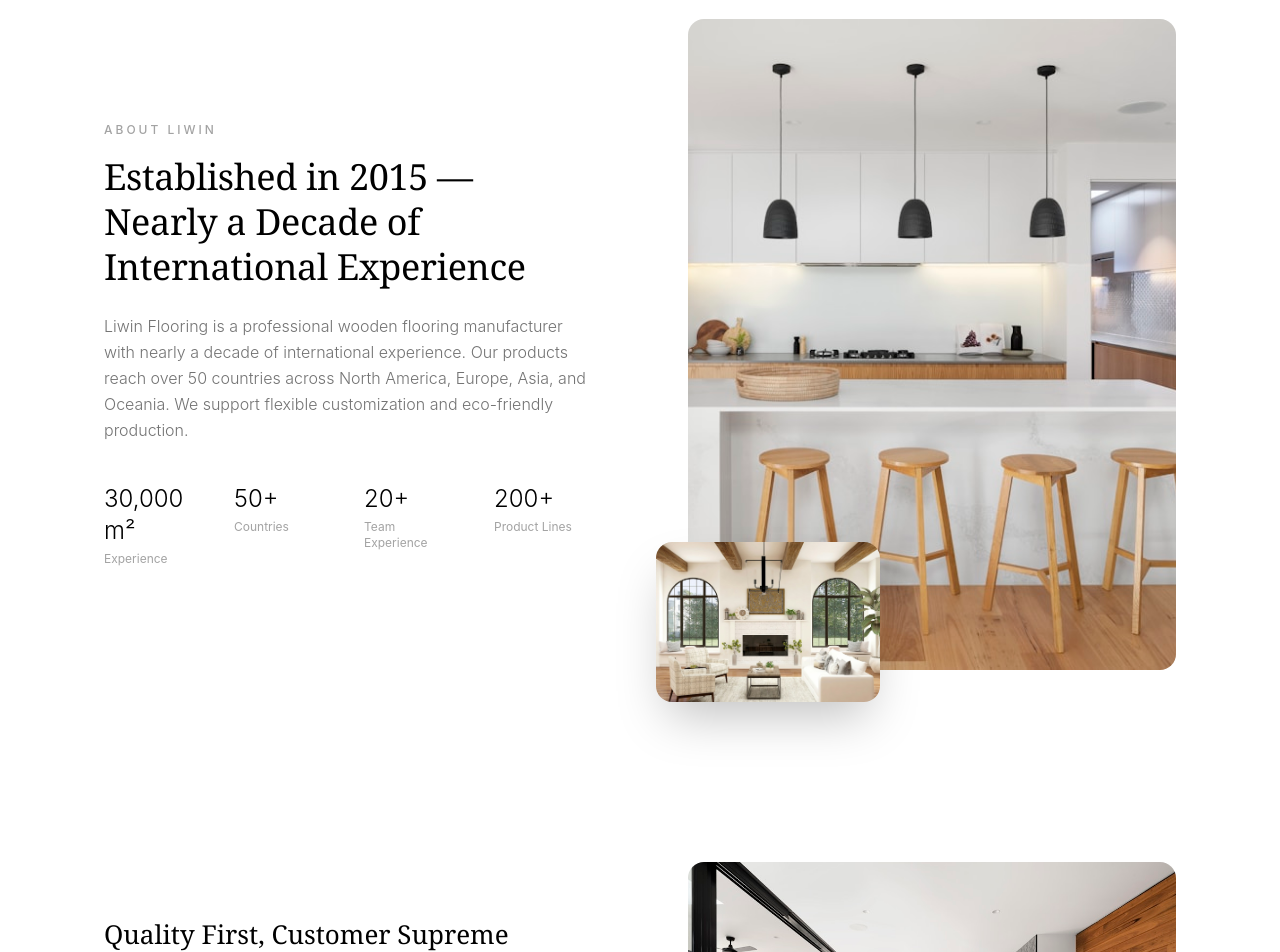
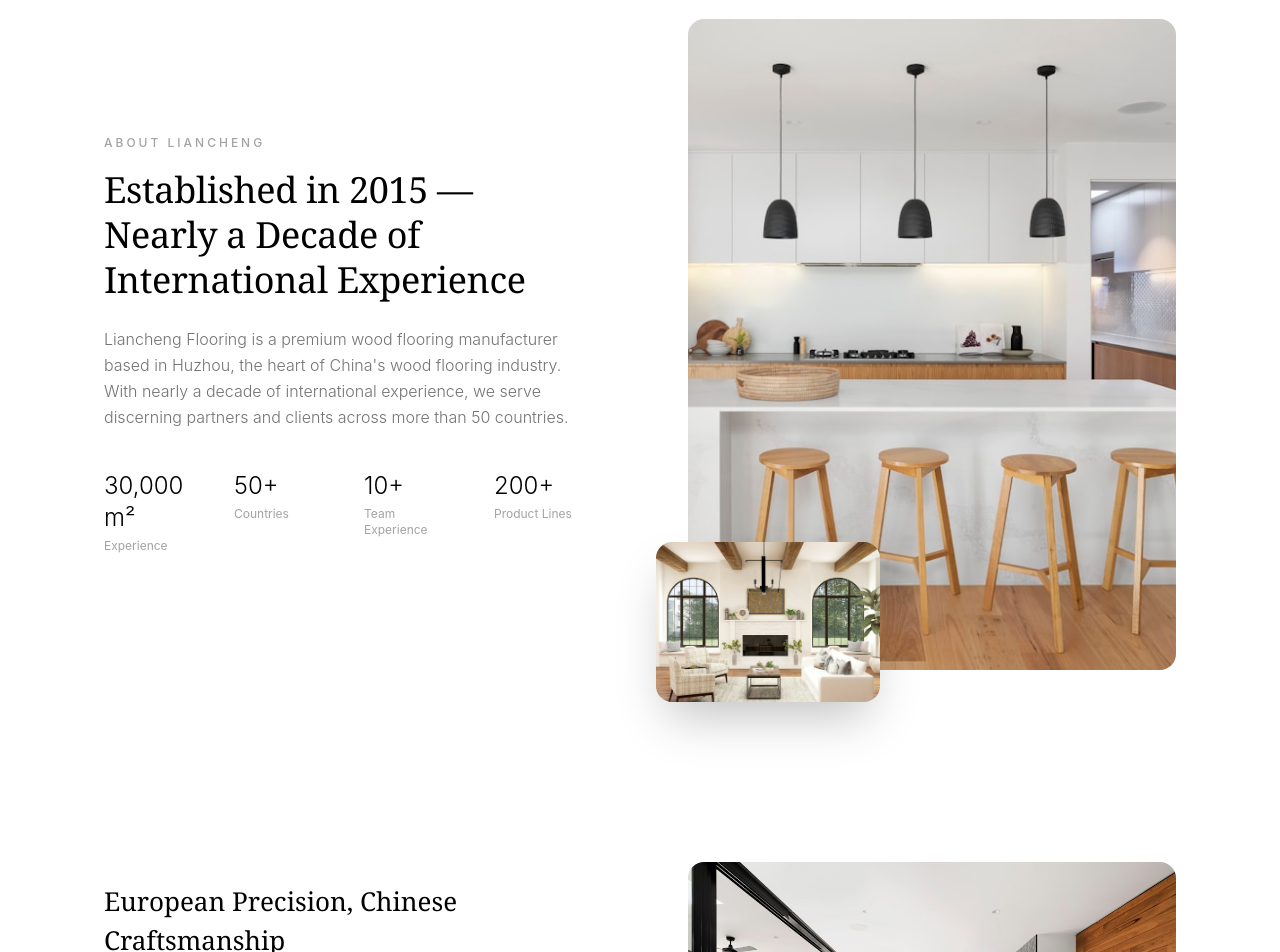
Before and after one commit to hour1117/flooring-website, a Next.js app: page /en in a window 1280 px wide. Shown: the part 3240-4192 px from the top of the page. Built offline with nearby package versions, Linux system fonts and the light colour scheme.

Commit message:
v9: sync AboutSnippet facts with About page, Liancheng rebrand, fix FR address, stat 20+→10+

```diff
--- a/src/app/[locale]/about/page.tsx
+++ b/src/app/[locale]/about/page.tsx
@@ -36,12 +36,12 @@
     pt: 'Quem Somos',
   },
   introBody: {
-    en: 'Liwin Flooring is a premium wood flooring manufacturer located at No. 888 Tunheng Road, Nanxun Town, Nanxun District, Huzhou City, Zhejiang Province, P.R.China — the renowned center of the country\'s wood flooring industry. With nearly a decade of international experience, we serve discerning partners and homeowners across more than 50 countries.\n\nOur expertise spans engineered wood, solid wood, laminate, and parquet flooring, crafted within a 30,000 m² production facility equipped with advanced European technology, including Austrian Wintersteiger frame saws, Italian Nardi drying kilns, German HOMAG processing lines, and Belgian Uniclic locking systems.\n\nEvery plank undergoes ten rigorous production stages to ensure exceptional stability, precision, and durability. Beyond manufacturing, we deliver tailored flooring solutions — from custom dimensions and exclusive finishes to private-label packaging — designed to meet the unique requirements of every project.',
-    ru: 'Liwin Flooring — премиальный производитель деревянных полов по адресу: No. 888 Tunheng Road, Nanxun Town, Nanxun District, Huzhou City, Zhejiang Province, P.R.China — признанного центра деревообрабатывающей промышленности страны. С почти десятилетним международным опытом мы обслуживаем взыскательных партнеров и домовладельцев в более чем 50 странах.\n\nНаш опыт охватывает инженерные, массивные, ламинированные и паркетные полы, созданные на производстве площадью 30 000 м², оснащенном передовым европейским оборудованием — от австрийских рамных пил Wintersteiger до итальянских сушильных камер Nardi, немецких линий HOMAG и бельгийских замков Uniclic.\n\nКаждая доска проходит десять строгих производственных этапов для исключительной стабильности, точности и долговечности. Мы предлагаем индивидуальные решения — от нестандартных размеров до эксклюзивной упаковки.',
-    zh: 'Liwin Flooring是一家高端木地板制造商，位于中国浙江省湖州市南浔区南浔镇屯横路888号 — 中国木地板之都。拥有近十年的国际经验，我们服务全球50多个国家的挑剔客户与合作伙伴。\n\n我们专注于工程地板、实木地板、强化地板和拼花地板，在30,000平方米的生产基地内打造，配备先进的欧洲技术 — 包括奥地利Wintersteiger框锯、意大利Nardi干燥窑、德国HOMAG生产线和比利时Uniclic锁扣系统。\n\n每一块地板都经过十道严格的生产工序，确保卓越的稳定性、精度和耐久性。我们从制造延伸至定制解决方案 — 从特殊尺寸、专属表面处理到自有品牌包装 — 满足每个项目的独特需求。',
-    es: 'Liwin Flooring es un fabricante premium de pisos de madera ubicado en No. 888 Tunheng Road, Nanxun Town, Nanxun District, Huzhou City, Zhejiang Province, P.R.China — el reconocido centro de la industria maderera del país. Con casi una década de experiencia internacional, servimos a socios y propietarios exigentes en más de 50 países.\n\nNuestra experiencia abarca pisos de ingeniería, madera maciza, laminados y parquet, elaborados en una instalación de 30,000 m² equipada con avanzada tecnología europea, incluyendo sierras de bastidor austriacas Wintersteiger, hornos de secado italianos Nardi, líneas de procesamiento alemanas HOMAG y sistemas de cierre belgas Uniclic.\n\nCada tabla pasa por diez rigurosas etapas de producción para garantizar estabilidad, precisión y durabilidad excepcionales. Ofrecemos soluciones personalizadas — desde dimensiones a medida hasta acabados exclusivos y empaques de marca privada.',
-    fr: 'Liwin Flooring est un fabricant premium de parquet basé à Huzhou, en Chine — le centre renommé de l\'industrie du parquet du pays. Avec près d\'une décennie d\'expérience internationale, nous servons des partenaires et propriétaires exigeants dans plus de 50 pays.\n\nNotre expertise couvre les parquets contrecollés, massifs, stratifiés et mosaïques, fabriqués dans une installation de 30 000 m² équipée de technologies européennes avancées — scies à cadre autrichiennes Wintersteiger, séchoirs italiens Nardi, lignes de traitement allemandes HOMAG et systèmes de verrouillage belges Uniclic.\n\nChaque lame passe par dix étapes de production rigoureuses pour garantir une stabilité, une précision et une durabilité exceptionnelles. Nous livrons des solutions personnalisées — des dimensions sur mesure aux finitions exclusives et emballages de marque privée.',
-    pt: 'Liwin Flooring é um fabricante premium de pisos de madeira localizado em No. 888 Tunheng Road, Nanxun Town, Distrito de Nanxun, Huzhou, Zhejiang, China — o renomado centro da indústria de pisos de madeira do país. Com quase uma década de experiência internacional, atendemos parceiros e proprietários exigentes em mais de 50 países.\n\nNossa experiência abrange pisos de engenharia, madeira maciça, laminados e parquet, fabricados em uma instalação de 30.000 m² equipada com tecnologia europeia avançada — serras de quadro austríacas Wintersteiger, fornos de secagem italianos Nardi, linhas de processamento alemãs HOMAG e sistemas de trava belgas Uniclic.\n\nCada tábua passa por dez rigorosas etapas de produção para garantir estabilidade, precisão e durabilidade excepcionais. Entregamos soluções personalizadas — de dimensões sob medida a acabamentos exclusivos e embalagens de marca própria.',
+    en: 'Liancheng Flooring is a premium wood flooring manufacturer located at No. 888 Tunheng Road, Nanxun Town, Nanxun District, Huzhou City, Zhejiang Province, P.R.China — the renowned center of the country\'s wood flooring industry. With nearly a decade of international experience, we serve discerning partners and homeowners across more than 50 countries.\n\nOur expertise spans engineered wood, solid wood, laminate, and parquet flooring, crafted within a 30,000 m² production facility equipped with advanced European technology, including Austrian Wintersteiger frame saws, Italian Nardi drying kilns, German HOMAG processing lines, and Belgian Uniclic locking systems.\n\nEvery plank undergoes ten rigorous production stages to ensure exceptional stability, precision, and durability. Beyond manufacturing, we deliver tailored flooring solutions — from custom dimensions and exclusive finishes to private-label packaging — designed to meet the unique requirements of every project.',
+    ru: 'Liancheng Flooring — премиальный производитель деревянных полов по адресу: No. 888 Tunheng Road, Nanxun Town, Nanxun District, Huzhou City, Zhejiang Province, P.R.China — признанного центра деревообрабатывающей промышленности страны. С почти десятилетним международным опытом мы обслуживаем взыскательных партнеров и домовладельцев в более чем 50 странах.\n\nНаш опыт охватывает инженерные, массивные, ламинированные и паркетные полы, созданные на производстве площадью 30 000 м², оснащенном передовым европейским оборудованием — от австрийских рамных пил Wintersteiger до итальянских сушильных камер Nardi, немецких линий HOMAG и бельгийских замков Uniclic.\n\nКаждая доска проходит десять строгих производственных этапов для исключительной стабильности, точности и долговечности. Мы предлагаем индивидуальные решения — от нестандартных размеров до эксклюзивной упаковки.',
+    zh: 'Liancheng Flooring是一家高端木地板制造商，位于中国浙江省湖州市南浔区南浔镇屯横路888号 — 中国木地板之都。拥有近十年的国际经验，我们服务全球50多个国家的挑剔客户与合作伙伴。\n\n我们专注于工程地板、实木地板、强化地板和拼花地板，在30,000平方米的生产基地内打造，配备先进的欧洲技术 — 包括奥地利Wintersteiger框锯、意大利Nardi干燥窑、德国HOMAG生产线和比利时Uniclic锁扣系统。\n\n每一块地板都经过十道严格的生产工序，确保卓越的稳定性、精度和耐久性。我们从制造延伸至定制解决方案 — 从特殊尺寸、专属表面处理到自有品牌包装 — 满足每个项目的独特需求。',
+    es: 'Liancheng Flooring es un fabricante premium de pisos de madera ubicado en No. 888 Tunheng Road, Nanxun Town, Nanxun District, Huzhou City, Zhejiang Province, P.R.China — el reconocido centro de la industria maderera del país. Con casi una década de experiencia internacional, servimos a socios y propietarios exigentes en más de 50 países.\n\nNuestra experiencia abarca pisos de ingeniería, madera maciza, laminados y parquet, elaborados en una instalación de 30,000 m² equipada con avanzada tecnología europea, incluyendo sierras de bastidor austriacas Wintersteiger, hornos de secado italianos Nardi, líneas de procesamiento alemanas HOMAG y sistemas de cierre belgas Uniclic.\n\nCada tabla pasa por diez rigurosas etapas de producción para garantizar estabilidad, precisión y durabilidad excepcionales. Ofrecemos soluciones personalizadas — desde dimensiones a medida hasta acabados exclusivos y empaques de marca privada.',
+    fr: 'Liancheng Flooring est un fabricant premium de parquet situé au No. 888, Route Tunheng, Bourg de Nanxun, District de Nanxun, Huzhou, Zhejiang, Chine — le centre renommé de l\'industrie du parquet du pays. Avec près d\'une décennie d\'expérience internationale, nous servons des partenaires et propriétaires exigeants dans plus de 50 pays.\n\nNotre expertise couvre les parquets contrecollés, massifs, stratifiés et mosaïques, fabriqués dans une installation de 30 000 m² équipée de technologies européennes avancées — scies à cadre autrichiennes Wintersteiger, séchoirs italiens Nardi, lignes de traitement allemandes HOMAG et systèmes de verrouillage belges Uniclic.\n\nChaque lame passe par dix étapes de production rigoureuses pour garantir une stabilité, une précision et une durabilité exceptionnelles. Nous livrons des solutions personnalisées — des dimensions sur mesure aux finitions exclusives et emballages de marque privée.',
+    pt: 'Liancheng Flooring é um fabricante premium de pisos de madeira localizado em No. 888 Tunheng Road, Nanxun Town, Distrito de Nanxun, Huzhou, Zhejiang, China — o renomado centro da indústria de pisos de madeira do país. Com quase uma década de experiência internacional, atendemos parceiros e proprietários exigentes em mais de 50 países.\n\nNossa experiência abrange pisos de engenharia, madeira maciça, laminados e parquet, fabricados em uma instalação de 30.000 m² equipada com tecnologia europeia avançada — serras de quadro austríacas Wintersteiger, fornos de secagem italianos Nardi, linhas de processamento alemãs HOMAG e sistemas de trava belgas Uniclic.\n\nCada tábua passa por dez rigorosas etapas de produção para garantir estabilidade, precisão e durabilidade excepcionais. Entregamos soluções personalizadas — de dimensões sob medida a acabamentos exclusivos e embalagens de marca própria.',
   },
   // Section titles
   ourProcess: {
@@ -70,12 +70,12 @@
     pt: 'Onde o Artesanato Encontra a Visão',
   },
   projectDesc: {
-    en: 'Every project reflects a commitment to exceptional materials, refined aesthetics, and flawless execution. Trusted by partners across global markets, Liwin Flooring delivers bespoke wood flooring solutions that elevate residential, hospitality, and commercial environments.',
-    ru: 'Каждый проект отражает приверженность исключительным материалам, утонченной эстетике и безупречному исполнению. Нам доверяют партнеры на мировых рынках — Liwin Flooring предлагает индивидуальные решения из дерева, которые преображают жилые, гостиничные и коммерческие пространства.',
-    zh: '每个项目都体现着对卓越材料、精致美学与完美执行的承诺。Liwin Flooring 深受全球市场合作伙伴的信赖，提供量身定制的地板解决方案，提升住宅、酒店及商业空间品质。',
-    es: 'Cada proyecto refleja un compromiso con materiales excepcionales, estética refinada y ejecución impecable. Con la confianza de socios en mercados globales, Liwin Flooring ofrece soluciones de pisos a medida que elevan espacios residenciales, hoteleros y comerciales.',
-    fr: 'Chaque projet reflète un engagement envers des matériaux d\'exception, une esthétique raffinée et une exécution sans faille. Reconnu par des partenaires sur les marchés mondiaux, Liwin Flooring propose des solutions de parquet sur mesure qui subliment les espaces résidentiels, hôteliers et commerciaux.',
-    pt: 'Cada projeto reflete um compromisso com materiais excepcionais, estética refinada e execução impecável. Reconhecido por parceiros em mercados globais, a Liwin Flooring oferece soluções de pisos sob medida que elevam espaços residenciais, hoteleiros e comerciais.',
+    en: 'Every project reflects a commitment to exceptional materials, refined aesthetics, and flawless execution. Trusted by partners across global markets, Liancheng Flooring delivers bespoke wood flooring solutions that elevate residential, hospitality, and commercial environments.',
+    ru: 'Каждый проект отражает приверженность исключительным материалам, утонченной эстетике и безупречному исполнению. Нам доверяют партнеры на мировых рынках — Liancheng Flooring предлагает индивидуальные решения из дерева, которые преображают жилые, гостиничные и коммерческие пространства.',
+    zh: '每个项目都体现着对卓越材料、精致美学与完美执行的承诺。Liancheng Flooring 深受全球市场合作伙伴的信赖，提供量身定制的地板解决方案，提升住宅、酒店及商业空间品质。',
+    es: 'Cada proyecto refleja un compromiso con materiales excepcionales, estética refinada y ejecución impecable. Con la confianza de socios en mercados globales, Liancheng Flooring ofrece soluciones de pisos a medida que elevan espacios residenciales, hoteleros y comerciales.',
+    fr: 'Chaque projet reflète un engagement envers des matériaux d\'exception, une esthétique raffinée et une exécution sans faille. Reconnu par des partenaires sur les marchés mondiaux, Liancheng Flooring propose des solutions de parquet sur mesure qui subliment les espaces résidentiels, hôteliers et commerciaux.',
+    pt: 'Cada projeto reflete um compromisso com materiais excepcionais, estética refinada e execução impecável. Reconhecido por parceiros em mercados globais, a Liancheng Flooring oferece soluções de pisos sob medida que elevam espaços residenciais, hoteleiros e comerciais.',
   },
   projectBottom: {
     en: 'Discover how our floors shape remarkable spaces worldwide.',
@@ -435,7 +435,7 @@
         <div className="container-custom">
           <img
             src="/images/about/background.jpg"
-            alt="Liwin Flooring"
+            alt="Liancheng Flooring"
             className="w-full h-auto max-h-[500px] object-cover rounded-2xl"
           />
         </div>
@@ -494,7 +494,7 @@
         <div className="container-custom">
           <img
             src="/images/about/about-main.jpg"
-            alt="About Liwin"
+            alt="About Liancheng"
             className="w-full h-auto object-cover"
           />
         </div>
--- a/src/components/home/AboutSnippet.tsx
+++ b/src/components/home/AboutSnippet.tsx
@@ -5,11 +5,11 @@
 
 const content: Record<string, Record<string, string>> = {
   en: {
-    overline: 'About Liwin',
+    overline: 'About Liancheng',
     headline: 'Established in 2015 — Nearly a Decade of International Experience',
-    intro: 'Liwin Flooring is a professional wooden flooring manufacturer with nearly a decade of international experience. Our products reach over 50 countries across North America, Europe, Asia, and Oceania. We support flexible customization and eco-friendly production.',
-    craftTitle: 'Quality First, Customer Supreme',
-    craftText: 'Our core team — most with 5+ years in production, design, and international trade — ensures strict quality control and reliable craftsmanship. We offer a full range of flooring: solid wood, engineered, laminate, and parquet.',
+    intro: 'Liancheng Flooring is a premium wood flooring manufacturer based in Huzhou, the heart of China\'s wood flooring industry. With nearly a decade of international experience, we serve discerning partners and clients across more than 50 countries.',
+    craftTitle: 'European Precision, Chinese Craftsmanship',
+    craftText: 'Our 30,000 m² facility is equipped with advanced European technology — Austrian Wintersteiger frame saws, Italian Nardi drying kilns, German HOMAG processing lines, and Belgian Uniclic locking systems. Every plank passes ten rigorous quality stages.',
     qualityTitle: 'Trusted in 50+ Countries',
     qualityText: 'Our parquet floors grace luxury hotels, premium residences, and commercial spaces across Europe, the Middle East, Southeast Asia, and the Americas. 15+ international certifications.',
     stat1: 'Experience', stat2: 'Countries', stat3: 'Team Experience', stat4: 'Product Lines',
@@ -17,9 +17,9 @@
   ru: {
     overline: 'Наша История',
     headline: 'Основана в 2015 — Почти 10 Лет Международного Опыта',
-    intro: 'Мы - специализированный производитель паркета с двумя производственными базами площадью 30 000 кв. м в Чанчжоу. Более 20 лет мы посвятили себя искусству паркета.',
-    craftTitle: 'Немецкая и Итальянская Точность',
-    craftText: 'Наша фабрика использует 6 линий с немецким и итальянским оборудованием. Каждая доска проходит строгий контроль — от сырья до отделки — допуск 0,1 мм.',
+    intro: 'Liancheng Flooring — премиальный производитель деревянных полов из Хучжоу, центра деревообрабатывающей промышленности Китая. С почти десятилетним международным опытом мы обслуживаем взыскательных партнеров и клиентов в более чем 50 странах.',
+    craftTitle: 'Европейская Точность, Китайское Мастерство',
+    craftText: 'Наш завод площадью 30 000 м² оснащен передовым европейским оборудованием — австрийские рамные пилы Wintersteiger, итальянские сушильные камеры Nardi, немецкие линии HOMAG и бельгийские замки Uniclic. Каждая доска проходит десять строгих этапов контроля.',
     qualityTitle: 'Доверие в 50+ Странах',
     qualityText: 'Наши полы в отелях, резиденциях и коммерческих помещениях Европы, Ближнего Востока, Азии и Америки. Более 15 международных сертификатов.',
     stat1: 'Производство', stat2: 'Страны', stat3: 'Годы', stat4: 'Мастера',
@@ -27,9 +27,9 @@
   zh: {
     overline: '我们的故事',
     headline: '成立于2015年 — 近十年国际经验',
-    intro: '我们是专业拼花地板制造商，在常州拥有两个生产基地，总面积30,000平方米。20多年来，我们专注于拼花艺术。',
-    craftTitle: '德国与意大利精密',
-    craftText: '工厂拥有6条配备德国和意大利精密机械的现代化生产线。每块地板从原木到成品严格质检，精度达0.1mm。',
+    intro: 'Liancheng Flooring是一家高端木地板制造商，位于中国木地板之都湖州。拥有近十年的国际经验，我们服务全球50多个国家的挑剔客户与合作伙伴。',
+    craftTitle: '欧洲精密，中国制造',
+    craftText: '30,000平方米生产基地配备先进欧洲技术 — 奥地利Wintersteiger框锯、意大利Nardi干燥窑、德国HOMAG生产线和比利时Uniclic锁扣系统。每块地板经过十道严格质检工序。',
     qualityTitle: '50+国家的信任',
     qualityText: '我们的拼花地板遍布欧洲、中东、东南亚和美洲的豪华酒店、高端住宅和商业空间。持有15+国际认证。',
     stat1: '生产面积', stat2: '国家', stat3: '年份', stat4: '工匠',
@@ -81,7 +81,7 @@
             <div className="mt-10 grid grid-cols-4 gap-8">
               <div><p className="text-2xl font-light text-black">30,000 m²</p><p className="mt-1 text-xs text-neutral-400">{t.stat1}</p></div>
               <div><p className="text-2xl font-light text-black">50+</p><p className="mt-1 text-xs text-neutral-400">{t.stat2}</p></div>
-              <div><p className="text-2xl font-light text-black">20+</p><p className="mt-1 text-xs text-neutral-400">{t.stat3}</p></div>
+              <div><p className="text-2xl font-light text-black">10+</p><p className="mt-1 text-xs text-neutral-400">{t.stat3}</p></div>
               <div><p className="text-2xl font-light text-black">200+</p><p className="mt-1 text-xs text-neutral-400">{t.stat4}</p></div>
             </div>
           </SlideInSection>
--- a/src/content/settings/site.json
+++ b/src/content/settings/site.json
@@ -1,11 +1,11 @@
 {
   "site_title": {
-    "en": "Liwin Flooring | Premium Parquet Manufacturer",
-    "ru": "Liwin Flooring | Производитель Паркета",
-    "zh": "Liwin Flooring | 高级拼花地板制造商",
-    "es": "Liwin Flooring | Fabricante Premium de Parquet",
-    "fr": "Liwin Flooring | Fabricant Premium de Parquet",
-    "pt": "Liwin Flooring | Fabricante Premium de Parquet"
+    "en": "Liancheng Flooring | Premium Parquet Manufacturer",
+    "ru": "Liancheng Flooring | Производитель Паркета",
+    "zh": "Liancheng Flooring | 高级拼花地板制造商",
+    "es": "Liancheng Flooring | Fabricante Premium de Parquet",
+    "fr": "Liancheng Flooring | Fabricant Premium de Parquet",
+    "pt": "Liancheng Flooring | Fabricante Premium de Parquet"
   },
   "site_description": {
     "en": "Premium wood flooring manufacturer located at No. 888 Tunheng Road, Nanxun Town, Nanxun District, Huzhou City, Zhejiang Province, P.R.China. With nearly a decade of international experience serving 50+ countries worldwide.",
@@ -16,12 +16,12 @@
     "pt": "Fabricante premium de pisos de madeira localizado em No. 888 Tunheng Road, Distrito de Nanxun, Huzhou, Zhejiang, China. Com quase uma década de experiência internacional atendendo mais de 50 países."
   },
   "company_name": {
-    "en": "Liwin Flooring",
-    "ru": "Liwin Flooring",
-    "zh": "Liwin Flooring",
-    "es": "Liwin Flooring",
-    "fr": "Liwin Flooring",
-    "pt": "Liwin Flooring"
+    "en": "Liancheng Flooring",
+    "ru": "Liancheng Flooring",
+    "zh": "Liancheng Flooring",
+    "es": "Liancheng Flooring",
+    "fr": "Liancheng Flooring",
+    "pt": "Liancheng Flooring"
   },
   "email": "hi@floorsbuy.com",
   "email2": "rosa.avonda@gmail.com",
```
